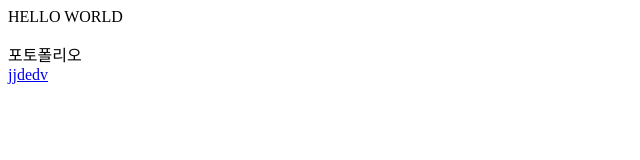
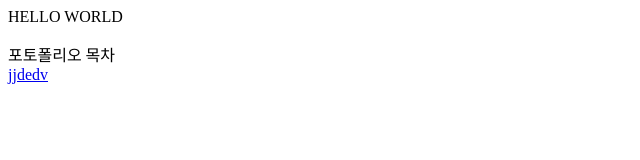
Before and after one commit to rlagusdnr789/rlagusdnr789.github.io, a plain HTML site: page index.html in a window 1280 px wide. Shown: the full height of the page, 0-640 px from the left. Drawn offline with Linux system fonts and the light colour scheme.

Commit message:
비쥬얼 스튜디오 커밋

```diff
--- a/index.html
+++ b/index.html
@@ -2,7 +2,8 @@
   <head></head>
   <body>
     <p> HELLO WORLD </p>
-    <div>포토폴리오</div>
+    <div>포토폴리오 목차</div>
+
     <div>
       <a href="https://cafe.naver.com/jjdev">jjdedv</a>
     </div>
```
